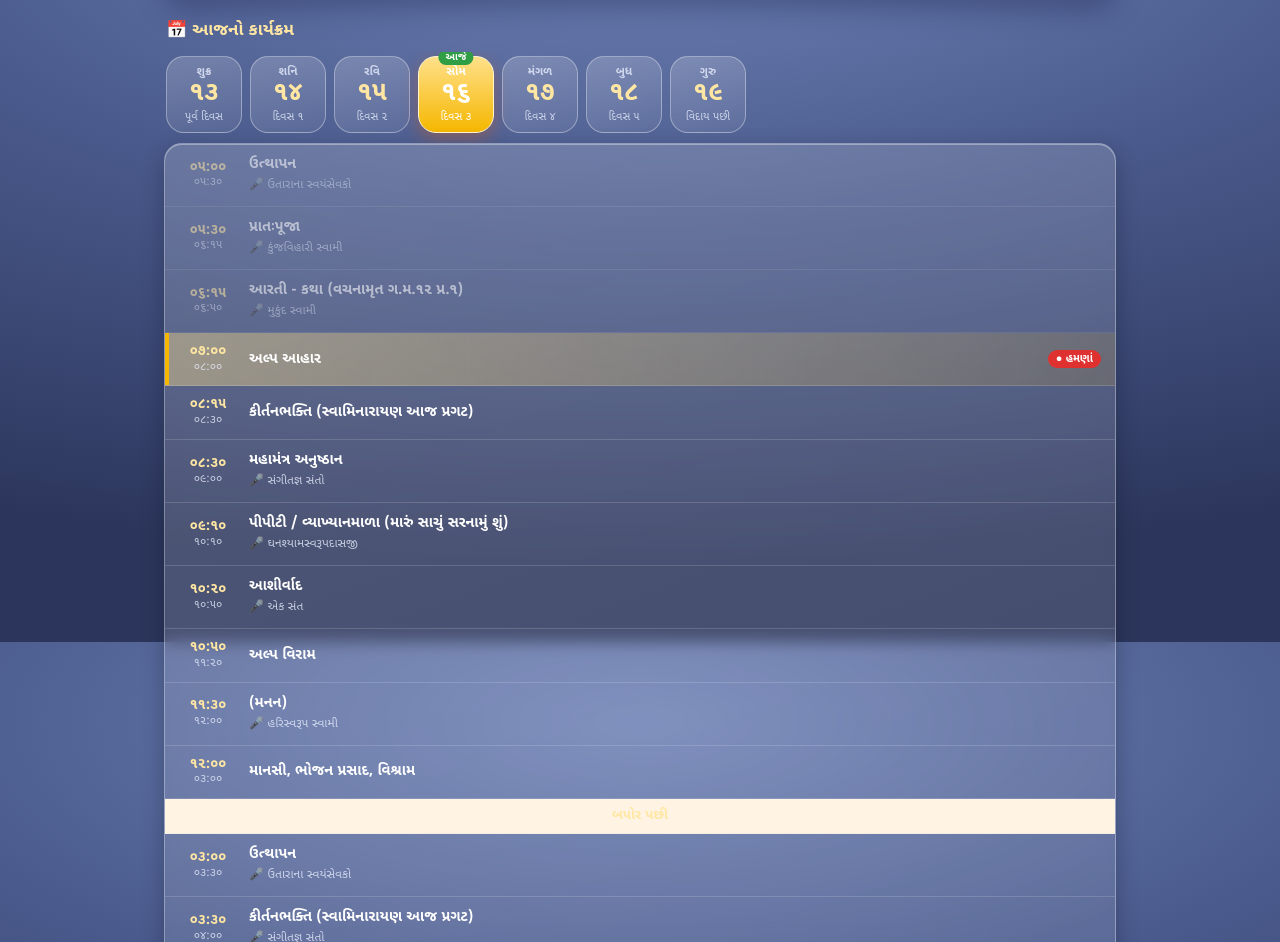
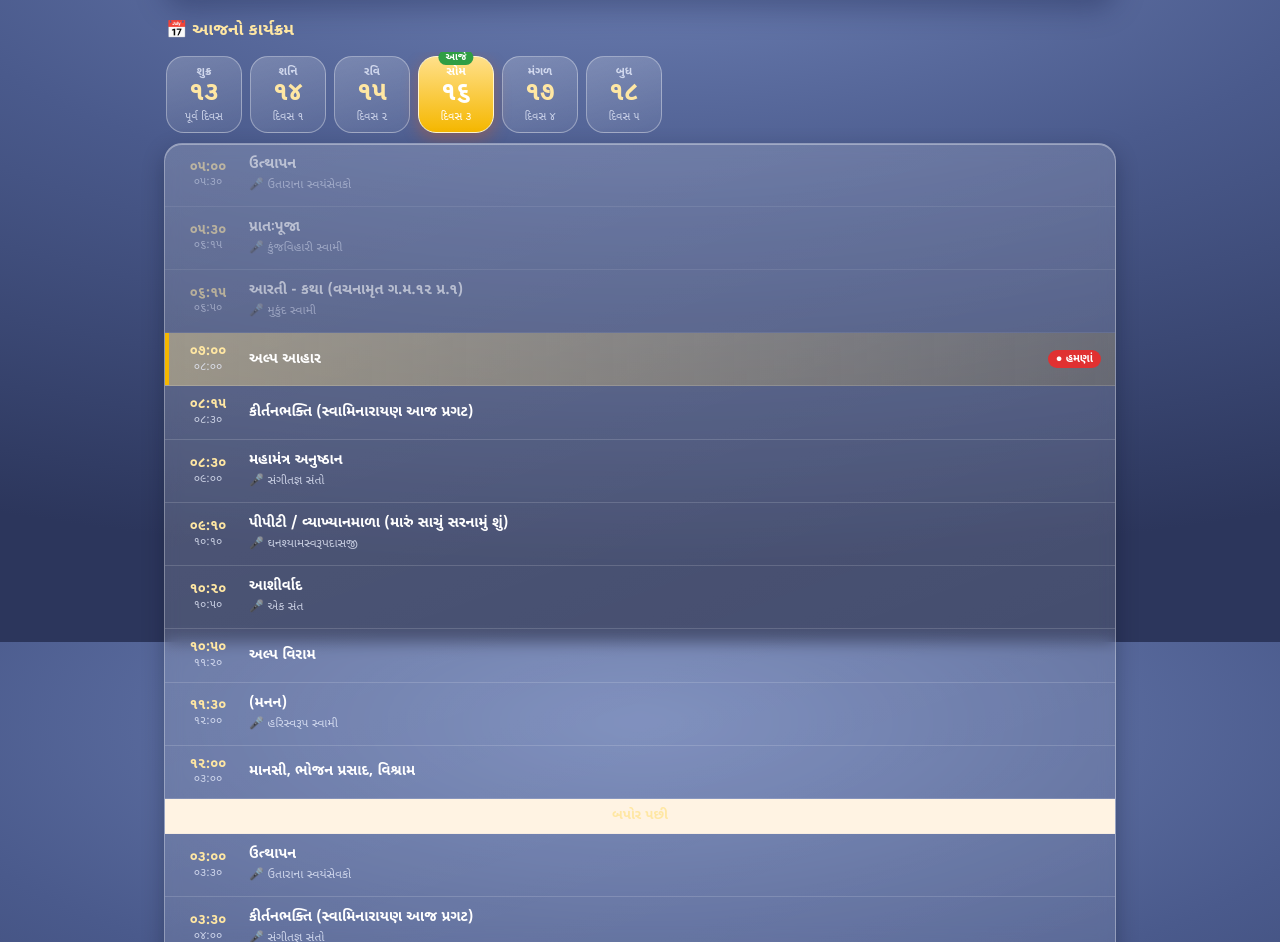
Before and after one commit to vsbhuj/shibir, a plain HTML site: page yadi.html in a window 1280 px wide. Shown: the part 158-1100 px from the top of the page. Drawn offline with Linux system fonts and the light colour scheme; a web font is replaced by a local one.

Commit message:
મેનૂ: ૧૯ નવેમ્બર કાઢી
Co-Authored-By: Claude Opus 5.5 <noreply@anthropic.com>
Claude-Session: https://claude.ai/code/session_01Qxn7f5snExCok8NrY7HfgB

```diff
--- a/yadi.html
+++ b/yadi.html
@@ -476,7 +476,6 @@ const DEFAULT_MENU = [
   {d:'2026-11-16', m:NASTO_B, n:BAPOR+', શાક (ગોલા, કાબુલી ચણા)', e:'ભાખરી, ખીચડી, કઢી, શાક (ગલકી)'},
   {d:'2026-11-17', m:NASTO_A, n:BAPOR+', શાક (પપૈયા, લચકો દાળ)', e:'રોટલા, ખીચડી, કઢી, શાક (લાલ ગાજર)'},
   {d:'2026-11-18', m:NASTO_B, n:BAPOR+', શાક (ઘીસોડી, દેસી ચણા)', e:'રોટલી, ખીચડી, શાક (પાલક)'},
-  {d:'2026-11-19', m:NASTO_A, n:BAPOR+', શાક (કારેલા, ચોરા)', e:''},
 ];
 const MEALS = [
   {k:'m', name:'સવાર', sub:'નાસ્તો', icon:'🌅', cls:'mh-m', sevas:['s1','s9']},
```
